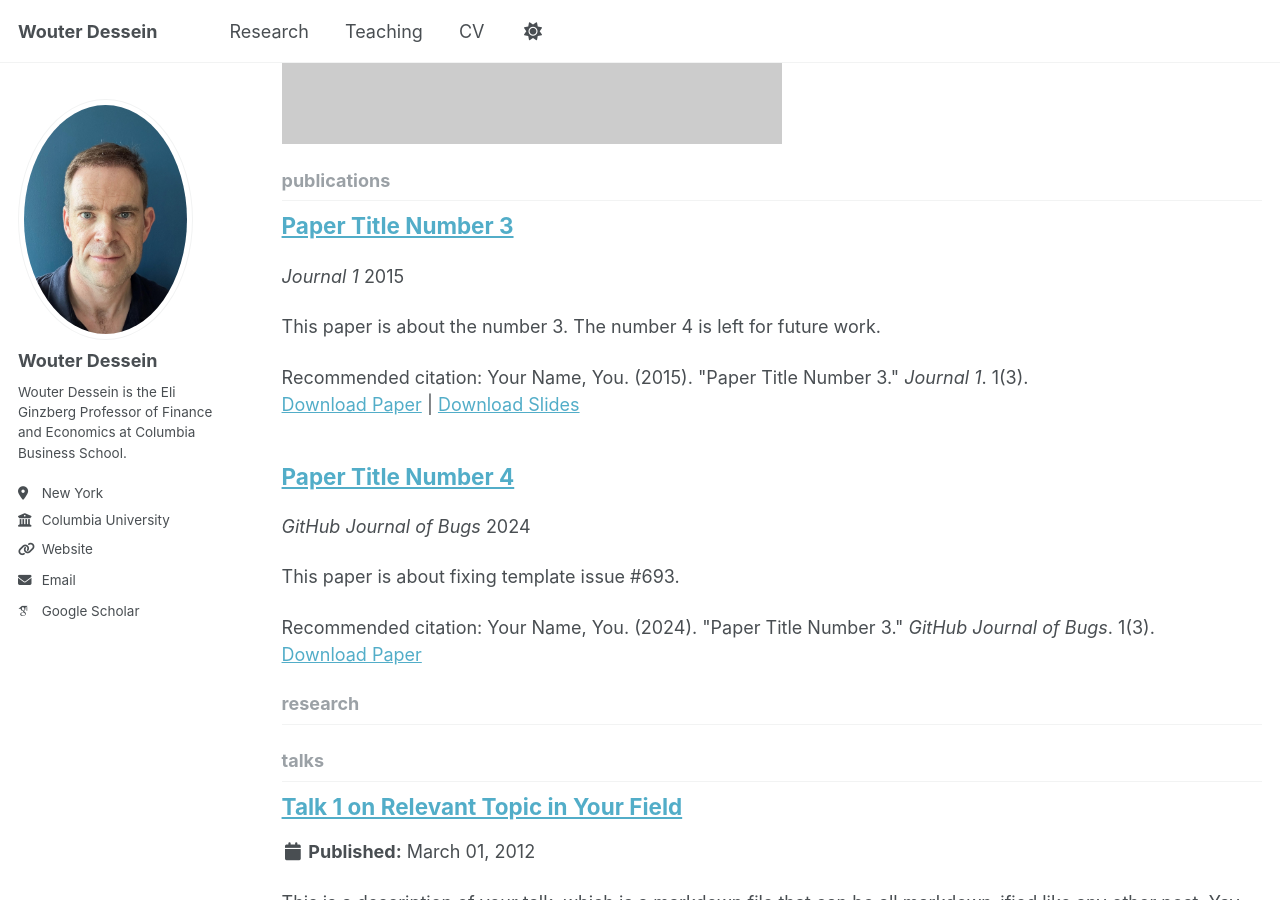
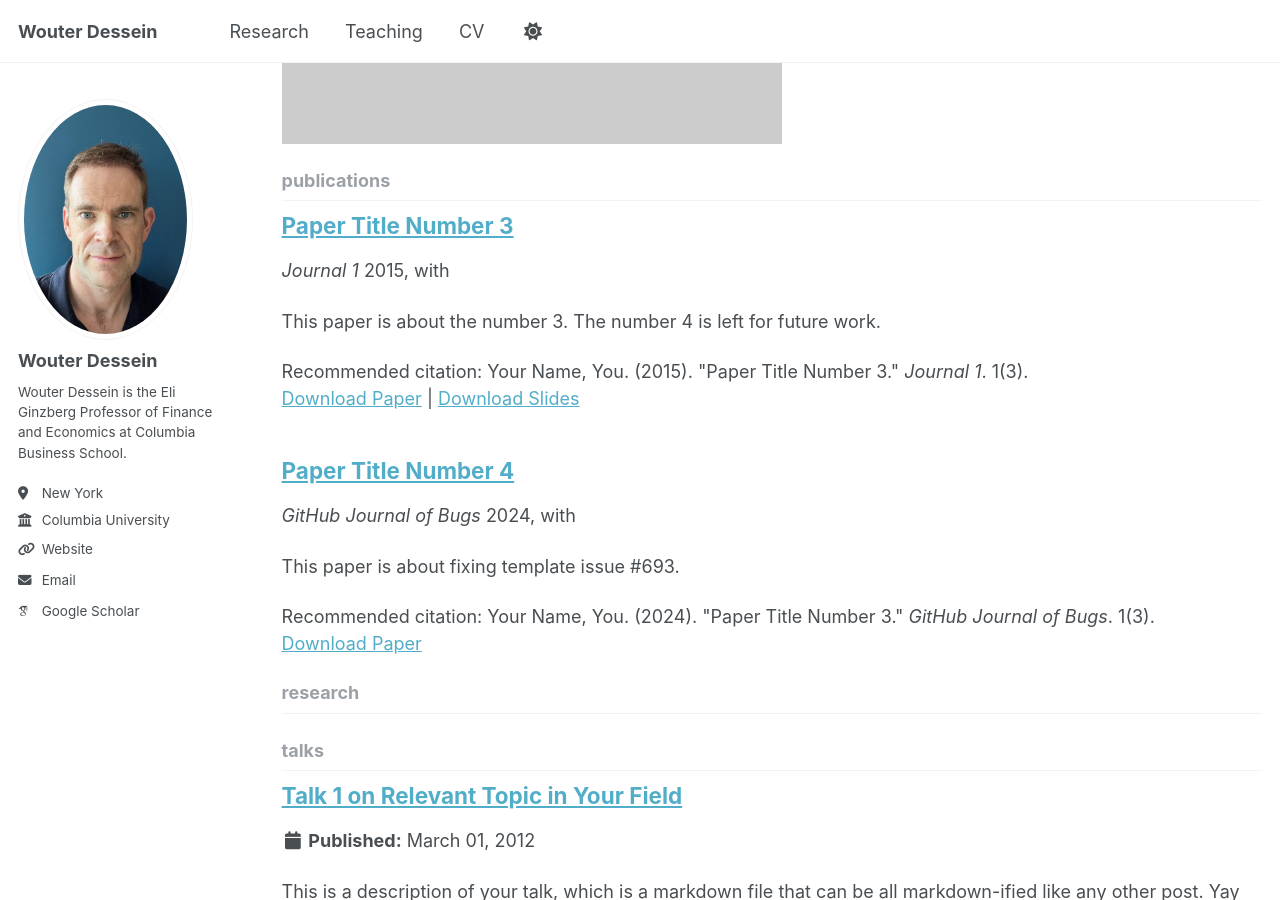
Before and after one commit to wd2179/wd2179.github.io, a Jekyll site: the page built from _pages/collection-archive.html, in a window 1280 px wide and 900 px high, scrolled down 941 px. Built offline with Jekyll 4.4.1, drawn with Linux system fonts in a browser that asks for light colours; some web fonts are replaced.

Commit message:
Update archive-single.html

```diff
--- a/_includes/archive-single.html
+++ b/_includes/archive-single.html
@@ -38,14 +38,10 @@
       <p class="page__meta"><i class="fa fa-clock" aria-hidden="true"></i> {% include read-time.html %}</p>
     {% endif %}
 
-{% if post.collection == 'publications' %}
-    <p>{{ post.authors }}</p>
-    {% endif %}
-
         {% if post.collection == 'teaching' %}
           <p> {{ post.type }}, <i>{{ post.venue }}</i>, {{ post.date | default: "1900-01-01" | date: "%Y" }} </p>
         {% elsif post.collection == 'publications' %}
-          <p> <em>{{ post.venue }}</em> {{ post.date | default: " " | date: "%Y" }} </p>
+          <p> <em>{{ post.venue }}</em> {{ post.date | default: " " | date: "%Y" }}, with {{ post.authors }} </p>
         {% elsif post.date %}
          <p class="page__date"><strong><i class="fa fa-fw fa-calendar" aria-hidden="true"></i> {{ site.data.ui-text[site.locale].date_label | default: "Published:" }}</strong> <time datetime="{{ post.date | default: "1900-01-01" | date_to_xmlschema }}">{{ post.date | default: "1900-01-01" | date: "%B %d, %Y" }}</time></p>
         {% endif %}
```
